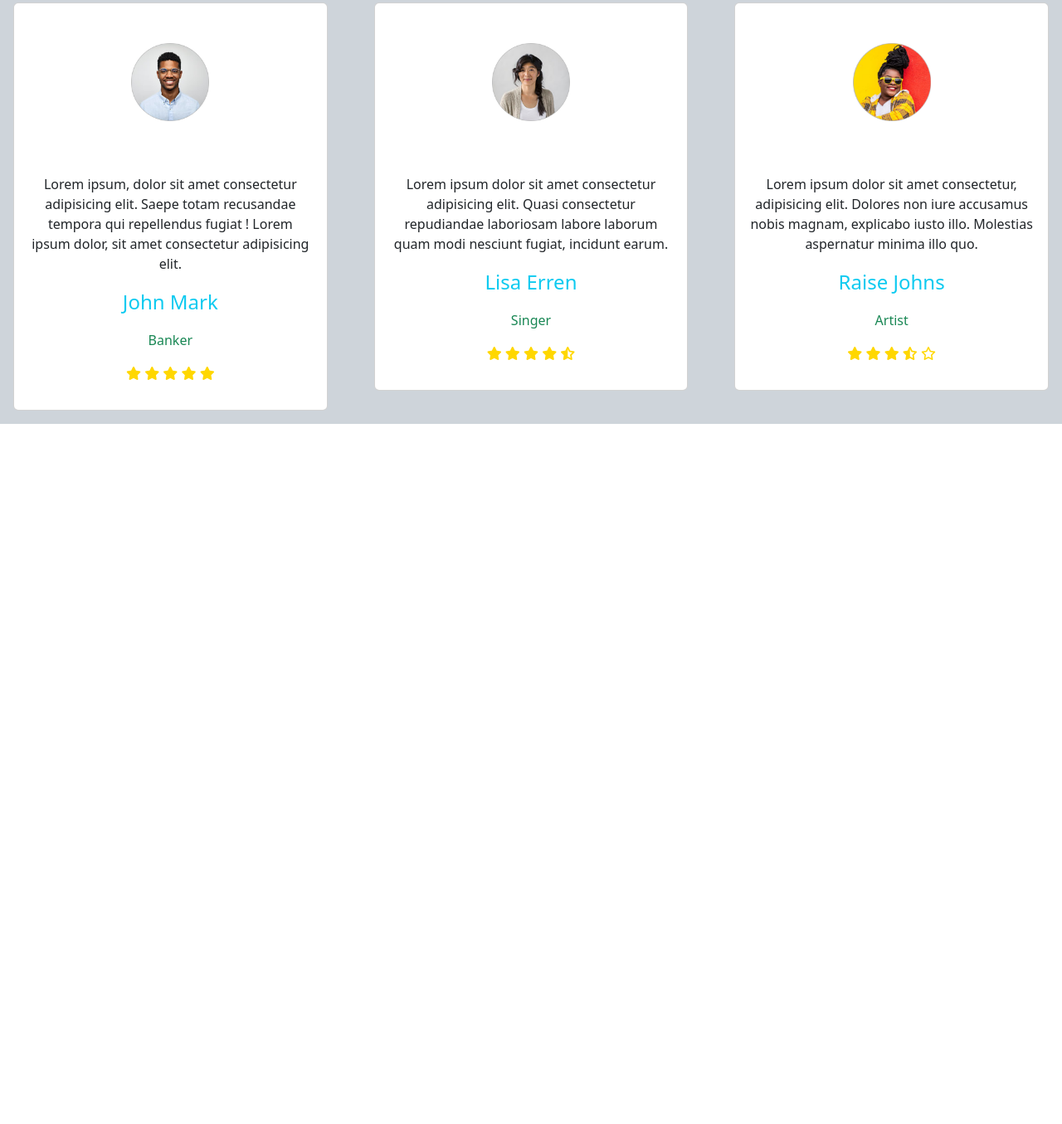
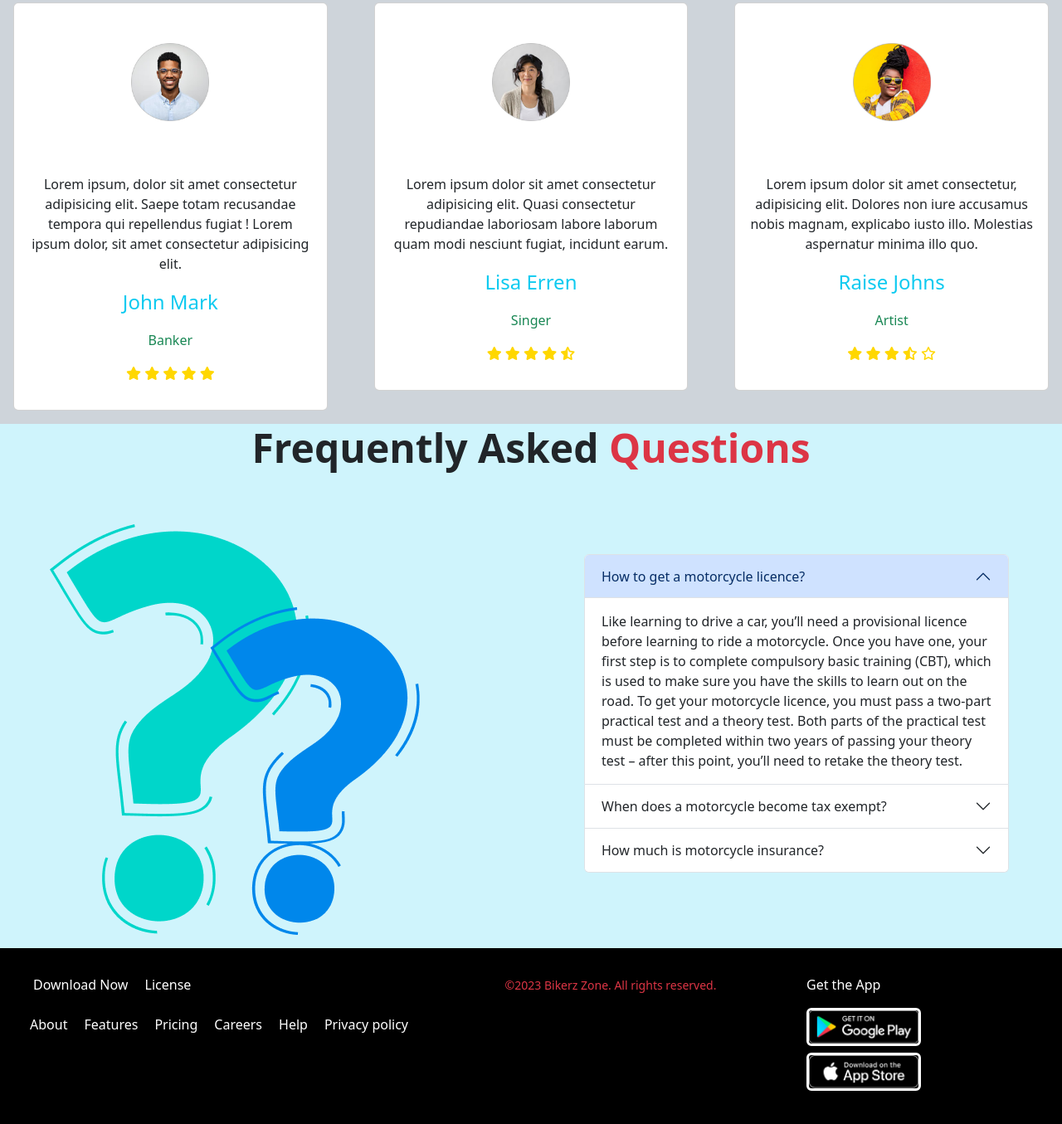
Before and after one commit to FarhanFardid/Web-practice-bikerz-zone, a plain HTML site: page index.html in a window 1280 px wide. Shown: the part 1794-3149 px from the top of the page at 83% size. Before the commit the page ends 2305 px from the top, so only its background shows below. Drawn offline with nearby package versions, Linux system fonts and the light colour scheme.

Commit message:
alpha push

```diff
--- a/index.html
+++ b/index.html
@@ -186,7 +186,7 @@
 
 <!-- Clients section starts -->
 <section class="bg-dark-subtle">
-    <h1 class="display-5 fw-bolder text-success text-center p-3">Happy Clients Feedback</h1>
+    <h1 class="display-5 fw-bolder text-success text-center p-3">Happy Clients <span class="text-warning"> Feedback</span></h1>
     <div class="row row-cols-1 row-cols-md-3 g-4">
         <div class="col">
           <div class="card m-3">
@@ -243,12 +243,104 @@
       </div>
 </section>
 <!-- Clients section ends -->
+
+<!-- FAQ sections starts -->
+<section class="bg-info-subtle container-fluid">
+    <h2 class="display-5 fw-bolder text-center">Frequently Asked <span class="text-danger">Questions</span> </h2>
+    <div class="row row-cols-1 row-cols-md-2 mt-5">
+        <div class="col">
+            <img src="images/faq.png" class="img-fluid ms-lg-5 my-lg-3" alt="qstn mark">
+
+        </div>
+        <div class="col">
+            <div class="accordion m-1 p-1 my-lg-5 mx-lg-5" id="accordionExample">
+                <div class="accordion-item">
+                  <h2 class="accordion-header" id="headingOne">
+                    <button class="accordion-button" type="button" data-bs-toggle="collapse" data-bs-target="#collapseOne" aria-expanded="true" aria-controls="collapseOne">
+                        How to get a motorcycle licence?
+                    </button>
+                  </h2>
+                  <div id="collapseOne" class="accordion-collapse collapse show" aria-labelledby="headingOne" data-bs-parent="#accordionExample">
+                    <div class="accordion-body">
+                        Like learning to drive a car, you’ll need a provisional licence before learning to ride a motorcycle.
+
+                        Once you have one, your first step is to complete compulsory basic training (CBT), which is used to make sure you have the skills to learn out on the road.
+
+                        To get your motorcycle licence, you must pass a two-part practical test and a theory test. Both parts of the practical test must be completed within two years of passing your theory test – after this point, you’ll need to retake the theory test.
+                    </div>
+                  </div>
+                </div>
+                <div class="accordion-item">
+                  <h2 class="accordion-header" id="headingTwo">
+                    <button class="accordion-button collapsed" type="button" data-bs-toggle="collapse" data-bs-target="#collapseTwo" aria-expanded="false" aria-controls="collapseTwo">
+                        When does a motorcycle become tax exempt?
+                    </button>
+                  </h2>
+                  <div id="collapseTwo" class="accordion-collapse collapse" aria-labelledby="headingTwo" data-bs-parent="#accordionExample">
+                    <div class="accordion-body">
+                        If your motorcycle was built before 1st January 1980, you can apply to stop paying vehicle tax. If you don’t know how old your motorcycle is, don’t worry! As long as it was registered before 8th January 1980, you can still apply for this payment exemption.
+
+                        Remember, you must tax your vehicle even if you don’t have to pay for it.
+                    </div>
+                  </div>
+                </div>
+                <div class="accordion-item">
+                  <h2 class="accordion-header" id="headingThree">
+                    <button class="accordion-button collapsed" type="button" data-bs-toggle="collapse" data-bs-target="#collapseThree" aria-expanded="false" aria-controls="collapseThree">
+                        How much is motorcycle insurance?
+                    </button>
+                  </h2>
+                  <div id="collapseThree" class="accordion-collapse collapse" aria-labelledby="headingThree" data-bs-parent="#accordionExample">
+                    <div class="accordion-body">
+                        Not only is motorcycle insurance important for protecting you and your motorbike, it’s also a legal requirement – so always make sure your motorcycle is insured!
+
+                        The cost of motorcycle insurance will depend on a couple of factors:
+
+                        Engine size – As a general rule, the larger the engine on your motorcycle, the more your insurance. This is because larger engines have more power and a higher chance of being involved in a high-speed accident. They also tend to be more expensive, which means repairing or replacing them will cost more.
+                        Age – Another important factor is age. The older you are, the cheaper your insurance will usually be, although this can also be influenced by your riding experience.
+                    </div>
+                  </div>
+                </div>
+              </div>
+        </div>
+    </div>
+
+
+
+</section>
+<!-- FAQ section ends -->
 </main>
     <!-- Main Ends -->
 
     <!-- Footer starts  -->
     <footer>
+<div class="container-fluid d-flex flex-column d-lg-flex flex-lg-row bg-black text-white justify-content-between p-lg-4">
 
+<div class="left-footer d-flex flex-column  text-lg-start">
+    <div class="p-2 p-lg-2 order-1 order-lg-1">
+<div class="d-inline p-2 pe-lg-3">Download Now</div>
+<div class="d-inline">License</div>
+</div>
+<div class="d-flex p-2 order-2 order-lg-2">
+    <div class="px-1  pe-lg-3 py-lg-2">About</div>
+    <div class="px-1  pe-lg-3 py-lg-2">Features</div>
+    <div class="px-1  pe-lg-3 py-lg-2">Pricing</div>
+    <div class="px-1  pe-lg-3 py-lg-2">Careers</div>
+    <div class="px-1  pe-lg-3 py-lg-2">Help</div>
+    <div class="px-1  pe-lg-3 py-lg-2">Privacy policy</div>
+</div>
+
+</div>
+<div  class="p-2 order-4 order-lg-3"><small class="text-danger ">&copy;2023 Bikerz Zone. All rights reserved.</small></div>
+
+<div class="right-footer p-2 ms-2 order-3 order-lg-4">
+<p>Get the App</p>
+<div><img class="border border-3 rounded border-white h-25 w-50  mb-2" src="images/android.png" alt=""></div>
+<div><img class="border border-3 rounded border-white h-25 w-50 mb-2" src="images/ios.png" alt=""></div>
+</div>
+
+    </div>
+</div>
     </footer>
     <!-- Footer  ends -->
 
```
